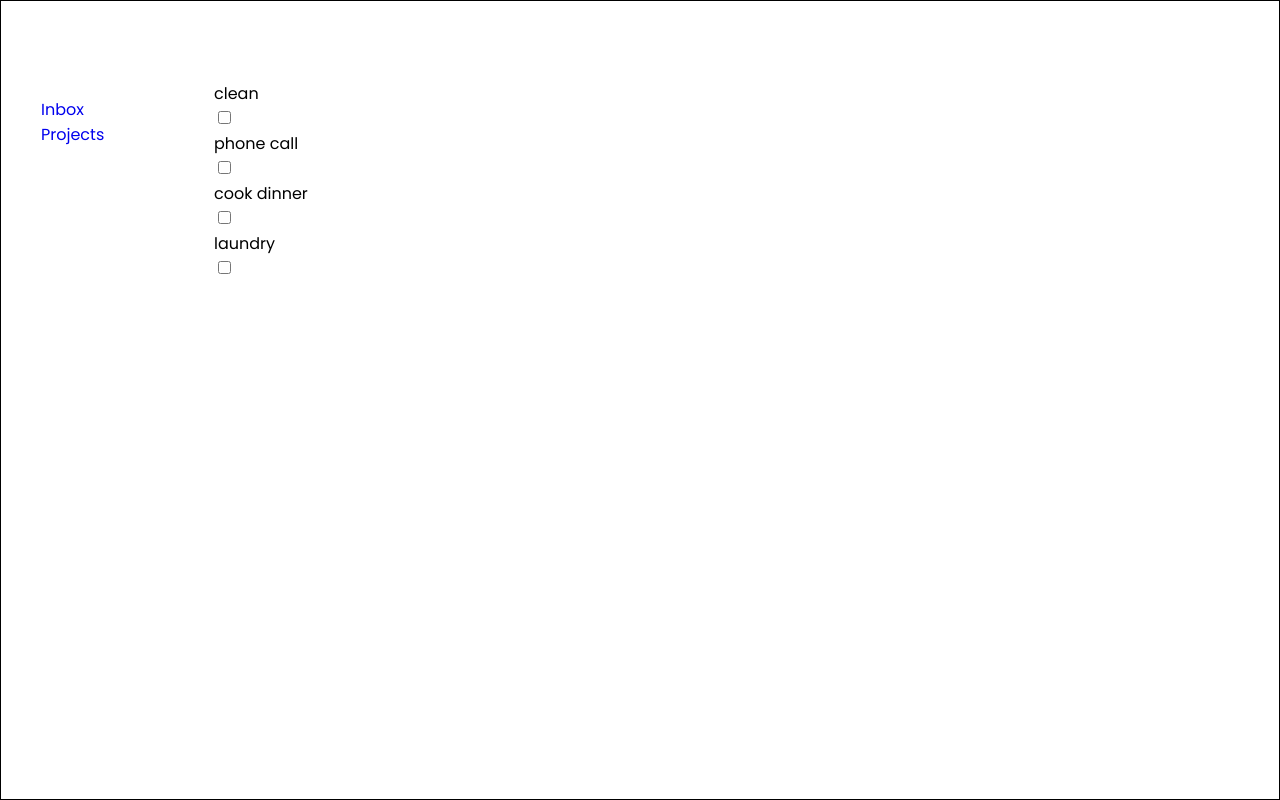
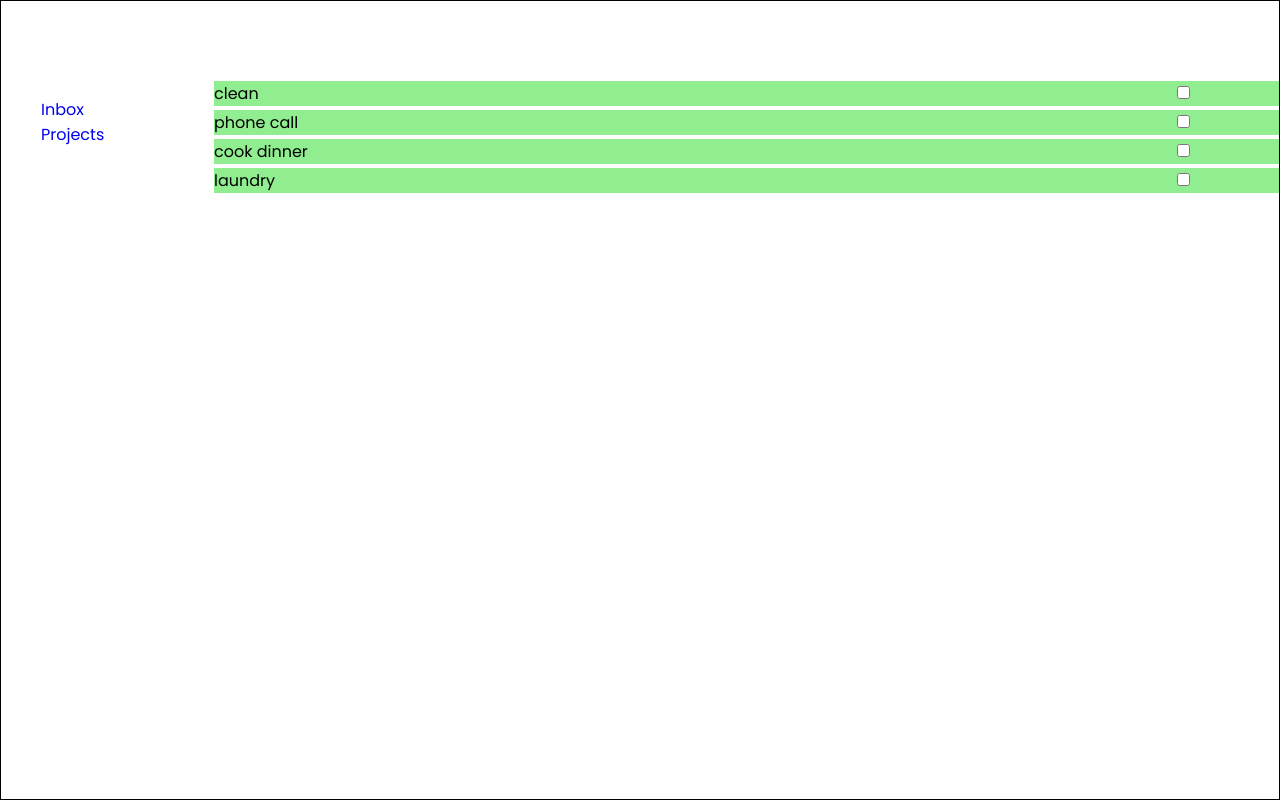
Before and after one commit to DotSnuk/dotDo, a website built with webpack: page src/template.html in a window 1280 px wide. Built offline with nearby package versions, Linux system fonts and the light colour scheme.

Commit message:
basic css styling to todos

```diff
--- a/src/View.js
+++ b/src/View.js
@@ -65,8 +65,7 @@ export default class View {
     const divWrapper = this.createElement('div');
     divWrapper.classList.add('todo');
     for (const [key, value] of Object.entries(object)) {
-      if (this._objectSorter(key, value)) {
-        // doesn't need to run twice
+      if (key === '_title' || key === 'completedBool') {
         divWrapper.appendChild(this._objectSorter(key, value));
       }
     }
--- a/src/style.css
+++ b/src/style.css
@@ -36,3 +36,16 @@ ul {
   grid-template-columns: 100%;
   grid-template-rows: 9fr 1fr;
 }
+#todo-container {
+  display: flex;
+  flex-direction: column;
+  align-items: center;
+  gap: 4px;
+}
+.todo {
+  background-color: lightgreen;
+  width: 100%;
+  display: grid;
+  grid-template-rows: 100%;
+  grid-template-columns: 9fr 1fr;
+}
```
